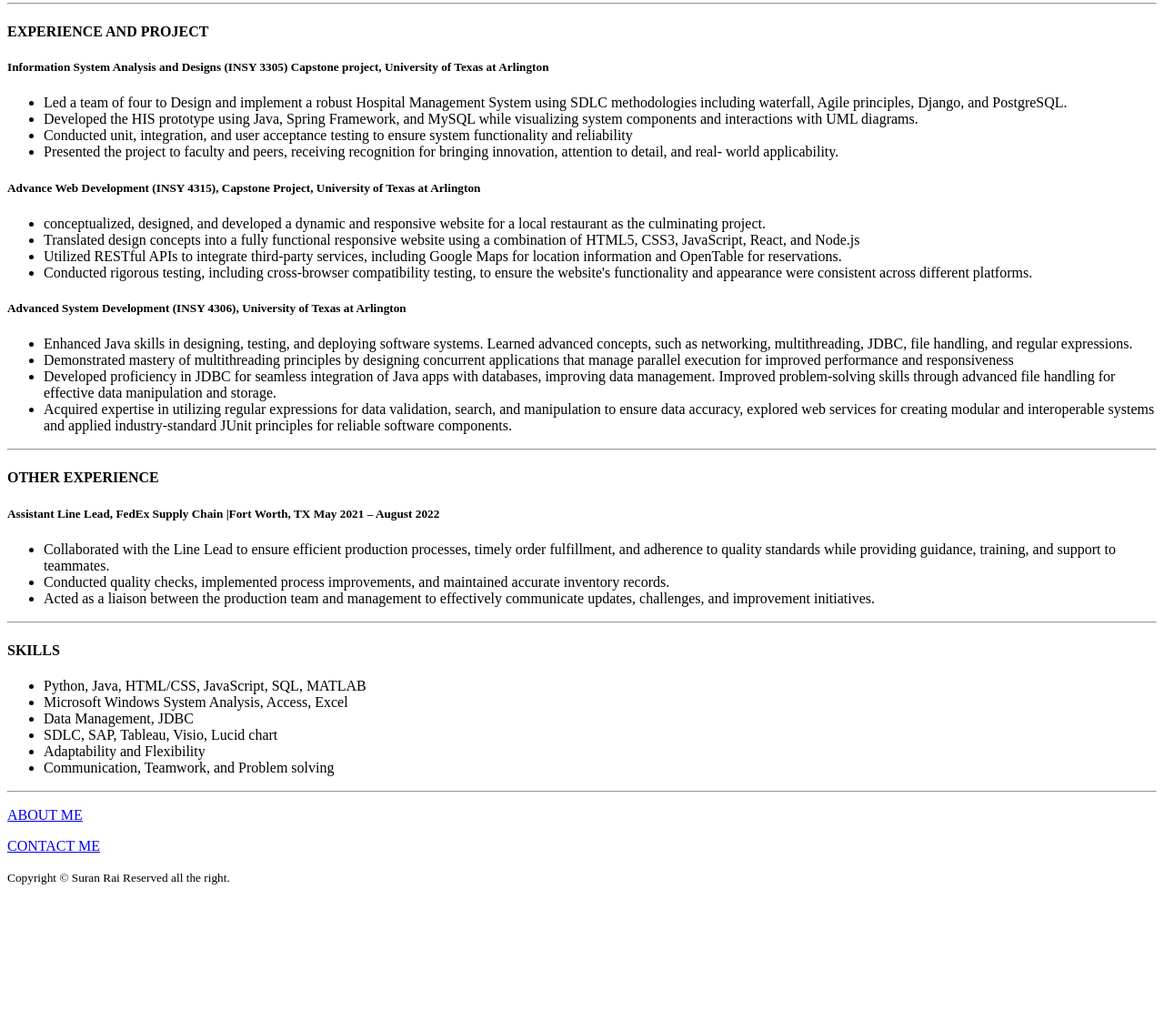
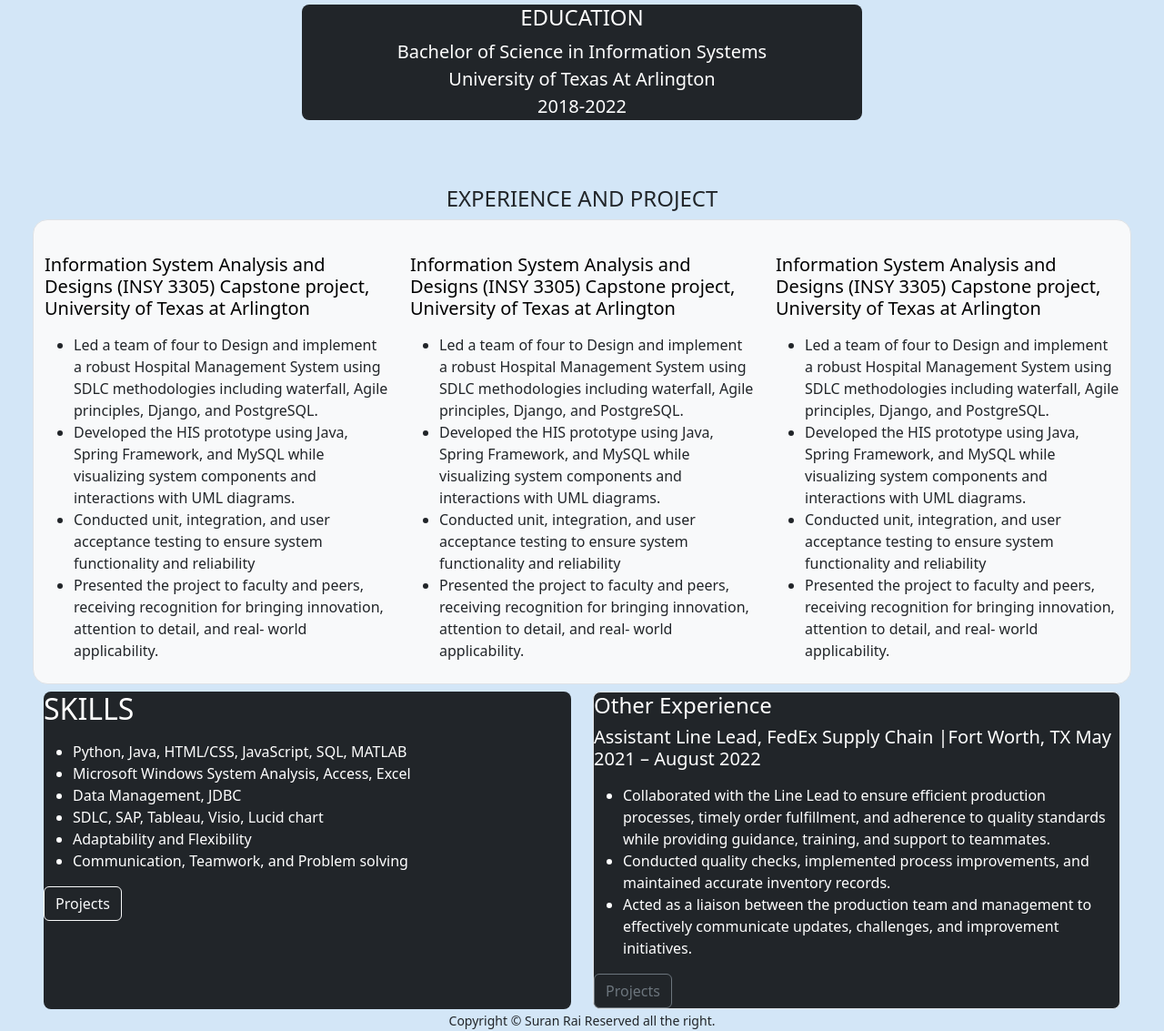
Before and after one commit to SuranRai/Resume.html, a plain HTML site: page index.html in a window 1280 px wide. Shown: the part 553-1686 px from the top of the page at 91% size. Before the commit the page ends 1542 px from the top, so only its background shows below. Drawn offline with nearby package versions, Linux system fonts and the light colour scheme.

Commit message:
Add files via upload

```diff
--- a/index.html
+++ b/index.html
@@ -3,63 +3,118 @@
     <head>
         <meta charset="UTF-8">
         <title>My Resume</title>
+        <meta name="viewport" content="width=device-width, initial-scale=1.0">
+        <link href="https://cdn.jsdelivr.net/npm/bootstrap@5.3.2/dist/css/bootstrap.min.css" rel="stylesheet" integrity="sha384-T3c6CoIi6uLrA9TneNEoa7RxnatzjcDSCmG1MXxSR1GAsXEV/Dwwykc2MPK8M2HN" crossorigin="anonymous">
+
     </head>
+<style>
+
+    body {
+        background-color:rgb(211, 230, 247); ;
+
+        align-content: center;
+    }
+
+    img {
+        border-radius: 20%;
+        align-items: center;
+    }
+
+
+    h1  {
+        font-size: xx-large;
+    }
+   h3   {
+    padding-top: 5px;
+   }
+
+
+   .lead    {
+    text-align: center;
+   }
+</style>
 <html>
     <body>
-        <h1>SURAN RAI</h1>
-        <img src="./DSC04472.JPG" alt="suran standing" height="200"/>
-        <hr>
+        <div class="firstbackground" id="title">
+            <div class="container">
+                <div>
+                    <div class="px-4 py-3 my- text-center">
+                        <h1 class=" py-4 display-5 fw-bold text-body-emphasi text-bg-dark rounded-3"> SURAN RAI</h1>
+                        <img class=" mx-auto mb-4" src="./DSC04472.jpg"alt="Suran" width="200">
+
+
+
+                        <div class="col-lg-10 mx-auto py-0 bg-body-tertiary border rounded-4 ">
                             <h3>CAREER OBJECTIVE</h3>
-        <p>I am a detail-oriented individual with expertise in Python, JavaScript, Java, and HTML seeking a professional position where I
+                          <p class="lead mb-4 fs-5" >I am a detail-oriented individual with expertise in Python, JavaScript, Java, and HTML seeking a professional position where I
                             can use my software engineering principles and analytical skills to contribute to team success. With excellent communication and interpersonal skills, I have the drive to exceed expectations. I am committed to delivering high-quality work and growing
                             my skills to contribute to industry success.</p>
-            <hr>
+
+                          </div>
+                        </div>
+                      </div>
+
+                </div>
+
+        </div>
+
+        <div class="body">
+            <div>
+                <div class="px-4 py-3 my- text-center">
+
+
+                    <div class="col-lg-6 mx-auto py-0 text-bg-dark rounded-3">
                     <h4> EDUCATION</h4>
-            <p>Bachelor of Science in Information Systems</br>University of Texas At Arlington </br>2018-2022</p>
-        <hr>
-        <h4>EXPERIENCE AND PROJECT</h4>
-        <p><h5>Information System Analysis and Designs (INSY 3305) Capstone project, University of Texas at Arlington</h5></p>
-        <ul>
+                      <p class="lead mb-4">Bachelor of Science in Information Systems</br>University of Texas At Arlington </br>2018-2022</p>
+                    </div>
+                </div>
+            </div>
+            <div>
+                <div class="px-5 my-">
+                   <div class="col-lg-12 mx-auto py-2">
+                      <h4 class="py-4 text-center">EXPERIENCE AND PROJECT</h4>
+                      <div class="row g-4 px- py-2 row-cols-1 row-cols-lg-3 h-100 bg-body-tertiary border rounded-4">
+                        <div class="feature col">
+
+                          <h3 class="fs-5 text-body-emphasis">Information System Analysis and Designs (INSY 3305) Capstone project, University of Texas at Arlington</h3>
+                          <p>        <ul>
                             <li>Led a team of four to Design and implement a robust Hospital Management System using SDLC methodologies including waterfall, Agile principles, Django, and PostgreSQL.</li>
                             <li>Developed the HIS prototype using Java, Spring Framework, and MySQL while visualizing system components and interactions with UML diagrams.</li>
                             <li>Conducted unit, integration, and user acceptance testing to ensure system functionality and reliability</li>
                             <li>Presented the project to faculty and peers, receiving recognition for bringing innovation, attention to detail, and real-
                                 world applicability.</li>
-        </ul>
-        <p><h5>Advance Web Development (INSY 4315), Capstone Project, University of Texas at Arlington</h5></p>
-        <ul>
-            <li>conceptualized, designed, and developed a dynamic and responsive website for a local restaurant as the culminating
-                project.</li>
-            <li>Translated design concepts into a fully functional responsive website using a combination of HTML5, CSS3, JavaScript,
-                React, and Node.js</li>
-            <li>Utilized RESTful APIs to integrate third-party services, including Google Maps for location information and OpenTable
-                for reservations.</li>
-            <li>Conducted rigorous testing, including cross-browser compatibility testing, to ensure the website's functionality and
-                appearance were consistent across different platforms.</li>
-        </ul>
-        <p><h5>Advanced System Development (INSY 4306), University of Texas at Arlington</h5></p>
-        <ul>
-            <li>Enhanced Java skills in designing, testing, and deploying software systems. Learned advanced concepts, such as networking, multithreading, JDBC, file handling, and regular expressions.</li>
-            <li>Demonstrated mastery of multithreading principles by designing concurrent applications that manage parallel execution for improved performance and responsiveness</li>
-            <li>Developed proficiency in JDBC for seamless integration of Java apps with databases, improving data management. Improved problem-solving skills through advanced file handling for effective data manipulation and storage.</li>
-            <li>Acquired expertise in utilizing regular expressions for data validation, search, and manipulation to ensure data accuracy, explored web services for creating modular and interoperable systems and applied industry-standard JUnit principles for reliable software components.
-            </li>
-        </ul>
-        <hr>
-        <p><h4>OTHER EXPERIENCE</h4></p>
-        <p><h5>
-            Assistant Line Lead, FedEx Supply Chain |Fort Worth, TX May 2021 – August 2022</h5></p>
-        <ul>
-            <li>Collaborated with the Line Lead to ensure efficient production processes, timely order fulfillment, and adherence to
-                quality standards while providing guidance, training, and support to teammates.
-                </li>
-            <li>Conducted quality checks, implemented process improvements, and maintained accurate inventory records.
-            </li>
-            <li>Acted as a liaison between the production team and management to effectively communicate updates, challenges, and improvement initiatives.</li>
-        </ul>
-        <hr>
-        <p><h4>SKILLS</h4></p>
-        <ul>
+                        </ul></p>
+                    </div>
+
+                        <div class="feature col">
+                          <h3 class="fs-5 text-body-emphasis">Information System Analysis and Designs (INSY 3305) Capstone project, University of Texas at Arlington</h3>
+                          <p>        <ul>
+                            <li>Led a team of four to Design and implement a robust Hospital Management System using SDLC methodologies including waterfall, Agile principles, Django, and PostgreSQL.</li>
+                            <li>Developed the HIS prototype using Java, Spring Framework, and MySQL while visualizing system components and interactions with UML diagrams.</li>
+                            <li>Conducted unit, integration, and user acceptance testing to ensure system functionality and reliability</li>
+                            <li>Presented the project to faculty and peers, receiving recognition for bringing innovation, attention to detail, and real-
+                                world applicability.</li>
+                        </ul></p>
+                    </div>
+                    <div class="feature col">
+                        <h3 class="fs-5 text-body-emphasis">Information System Analysis and Designs (INSY 3305) Capstone project, University of Texas at Arlington</h3>
+                        <p>        <ul>
+                          <li>Led a team of four to Design and implement a robust Hospital Management System using SDLC methodologies including waterfall, Agile principles, Django, and PostgreSQL.</li>
+                          <li>Developed the HIS prototype using Java, Spring Framework, and MySQL while visualizing system components and interactions with UML diagrams.</li>
+                          <li>Conducted unit, integration, and user acceptance testing to ensure system functionality and reliability</li>
+                          <li>Presented the project to faculty and peers, receiving recognition for bringing innovation, attention to detail, and real-
+                              world applicability.</li>
+                      </ul></p>
+                    </div>
+                </div>
+                    </div>
+                </div>
+                      <div class="px-5 my-">
+                      <div class="row align-items-md-stretch">
+                        <div class="col-md-6">
+                          <div class="h-100 text-bg-dark rounded-3">
+                            <h2>SKILLS</h2>
+                            <p><ul>
                                 <li>Python, Java, HTML/CSS, JavaScript, SQL, MATLAB</li>
                                 <li>Microsoft Windows System Analysis, Access, Excel</li>
                                 <li>Data Management, JDBC</li>
@@ -67,17 +122,46 @@
                                 <li>Adaptability and Flexibility</li>
                                 <li>Communication, Teamwork, and Problem solving</li>
 
-        </ul>
-        <hr>
-        <p><a href="./aboutme.html"> ABOUT ME</a></p>
-        <a href="./contact.html">CONTACT ME</a>
-       <p>
-            <footer>
+                            </ul></p>
+                            <button class="btn btn-outline-light" type="button">Projects</button>
+                          </div>
+                        </div>
+                        <div class="col-md-6">
+                          <div class="h-100 px- border rounded-3 h-100 text-bg-dark">
+                            <h4>Other Experience</h4>
+                            <h5>Assistant Line Lead, FedEx Supply Chain |Fort Worth, TX May 2021 – August 2022</h5>
+                            <p><ul>
+                                <li>Collaborated with the Line Lead to ensure efficient production processes, timely order fulfillment, and adherence to
+                                    quality standards while providing guidance, training, and support to teammates.
+                                    </li>
+                                <li>Conducted quality checks, implemented process improvements, and maintained accurate inventory records.
+                                </li>
+                                <li>Acted as a liaison between the production team and management to effectively communicate updates, challenges, and improvement initiatives.</li>
+                            </ul></p>
+                            <button class="btn btn-outline-secondary" type="button">Projects</button>
+                          </div>
+                        </div>
+                        </div>
+                      </div>
+                    </div>
+        </div>
+
+
+
+
+
+
+    </div>
+    <div>
+
+            <footer class="text-center">
             <small>
             Copyright © Suran Rai Reserved all the right.
             </small>
             </footer>
-        </p>
+        </div>
+
+        <script src="https://cdn.jsdelivr.net/npm/bootstrap@5.3.2/dist/js/bootstrap.bundle.min.js" integrity="sha384-C6RzsynM9kWDrMNeT87bh95OGNyZPhcTNXj1NW7RuBCsyN/o0jlpcV8Qyq46cDfL" crossorigin="anonymous"></script>
 
     </body>
 </html>
```
Also changed, not shown: contact.html (+1 -1 lines). Lines whose indentation alone changed are shown as unchanged.
